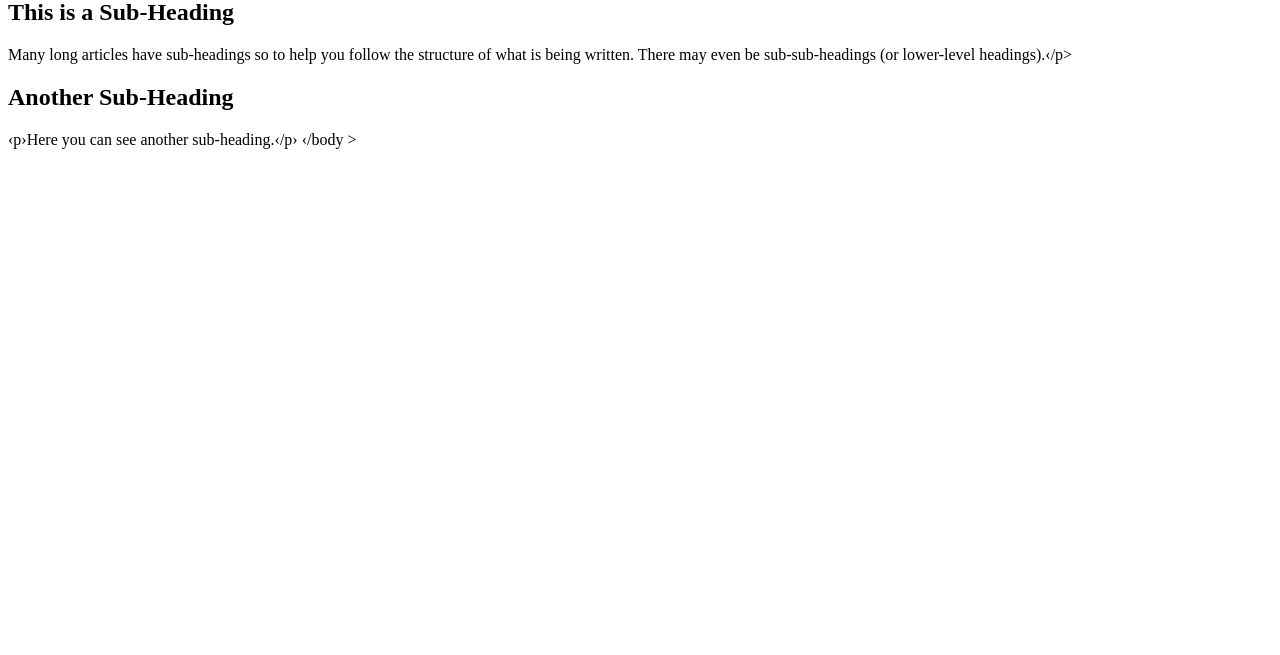
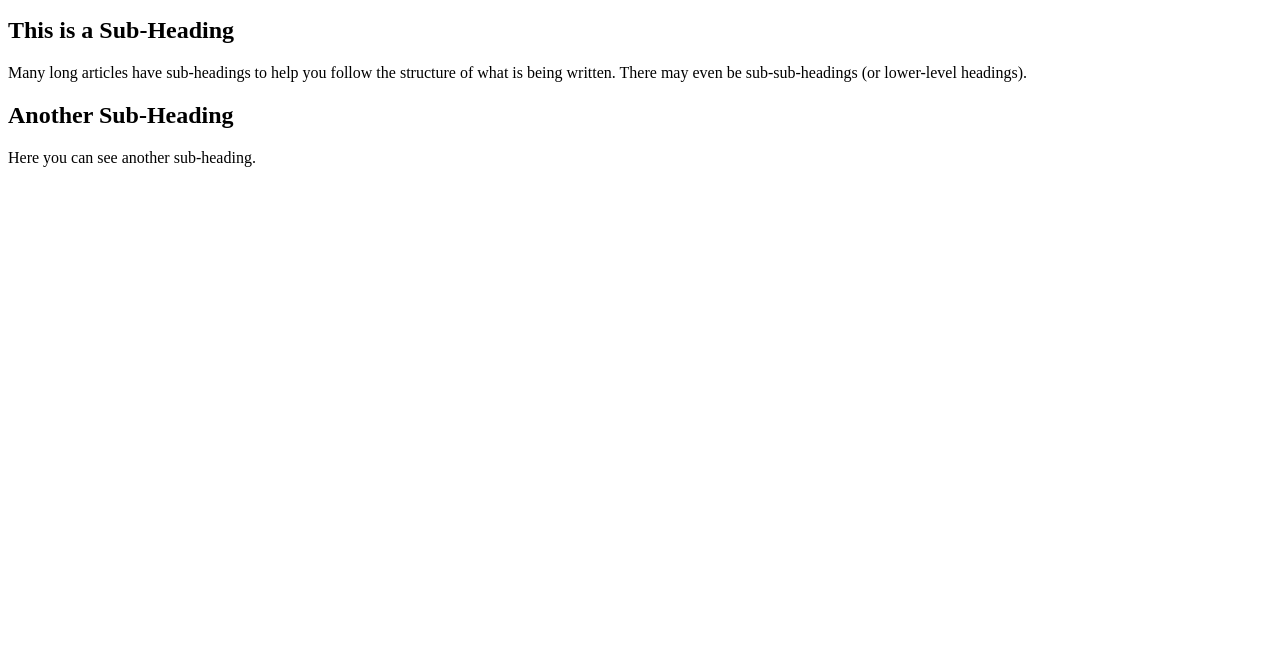
Before and after one commit to sduxjy9GGG/WEB1, a plain HTML site: page index.html in a window 1280 px wide. Shown: the part 145-800 px from the top of the page. Drawn offline with Linux system fonts and the light colour scheme.

Commit message:
Update index.html

```diff
--- a/index.html
+++ b/index.html
@@ -1,14 +1,28 @@
-<html >
-‹body >
-  <a href="sementic.html">Open Sementic Page</a>
+<!DOCTYPE html>
+<html>
+<head>
+  <title>Home Page</title>
+</head>
+<body>
+  <a href="sementic.html">Open Sementic Page</a><br>
   <a href="lists.html">Open Lists Page</a>
-<h1>This is the Main Heading</h1>
-‹p>This text might be an introduction to the rest of the page. And if the page is a long one it might be split up into several sub-headings. ‹p>
-<h2>This is a Sub-Heading</h2>
-<p>Many long articles have sub-headings so to help you follow the structure of what is being written.
-There may even be sub-sub-headings (or lower-level headings).‹/p>
-<h2>Another Sub-Heading</h2>
-‹p›Here you can see another sub-heading.‹/p›
-‹/body >
 
-</html >
+  <h1>This is the Main Heading</h1>
+
+  <p>
+    This text might be an introduction to the rest of the page. And if the page is a long one,
+    it might be split up into several sub-headings.
+  </p>
+
+  <h2>This is a Sub-Heading</h2>
+  <p>
+    Many long articles have sub-headings to help you follow the structure of what is being written.
+    There may even be sub-sub-headings (or lower-level headings).
+  </p>
+
+  <h2>Another Sub-Heading</h2>
+  <p>
+    Here you can see another sub-heading.
+  </p>
+</body>
+</html>
```
